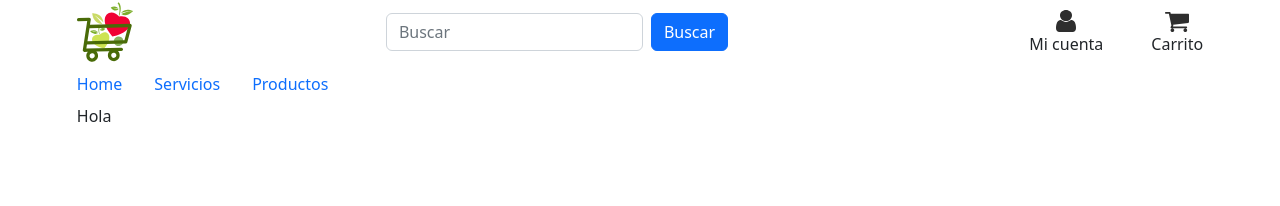
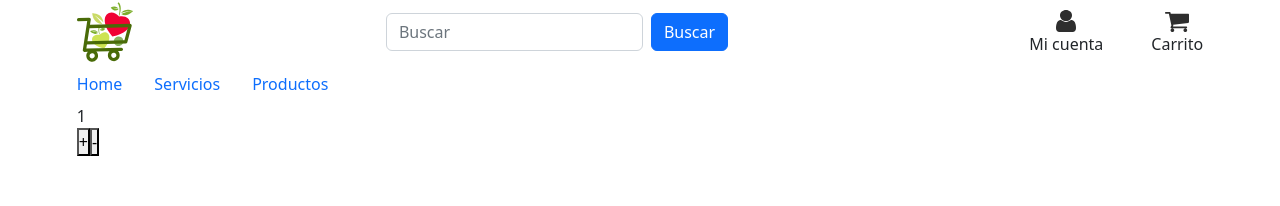
Before and after one commit to FacundoSosa/open-fresh, a React (Create React App) app: page / in a window 1280 px wide. Shown: the top 206 px of the page. Built offline with nearby package versions, Linux system fonts and the light colour scheme.

Commit message:
desafio-04

```diff
--- a/src/App.js
+++ b/src/App.js
@@ -1,11 +1,14 @@
 
 import './App.css';
-import Header from "./componentes/Header/Header.jsx"
+import Header from "./componentes/Header/Header/Header.jsx"
+import { Item } from './componentes/Item/Item/Item';
+
 
 function App() {
   return (
     <div>
       <Header />
+      <Item />
     </div>
   );
 }
--- a/src/componentes/Header/CartWidget/CartWidget.jsx
+++ b/src/componentes/Header/CartWidget/CartWidget.jsx
@@ -1,5 +1,5 @@
 import React from 'react';
-import "../Header.css";
+import "../Header/Header.css";
 import carrito from "../../../assets/carrito.svg";
 
 const CartWidget = () => {
--- a/src/componentes/Header/Header.jsx
+++ b/src/componentes/Header/Header/Header.jsx
@@ -1,9 +1,9 @@
 import React from 'react';
-import Navegador from './Navegador/Navegador.jsx';
-import CartWidget from './CartWidget/CartWidget.jsx';
-import MiCuenta from './MiCuenta/MiCuenta.jsx';
-import ItemListContainer from './ItemListContainer/ItemListContainer.jsx';
-import logo from "../../assets/logo.svg"
+import Navegador from '../Navegador/Navegador.jsx';
+import CartWidget from '../CartWidget/CartWidget.jsx';
+import MiCuenta from '../MiCuenta/MiCuenta.jsx';
+import logo from "../../../assets/logo.svg"
+
 
 const Header = () => {
   return (
@@ -23,7 +23,6 @@ const Header = () => {
         </div>
 
         <Navegador />
-        <ItemListContainer saludo="Hola"/>
     </div>
   )
 }
--- a/src/componentes/Header/ItemListContainer/ItemListContainer.jsx
+++ /dev/null
@@ -1,9 +0,0 @@
-import React from 'react';
-
-const ItemListContainer = ({saludo}) => {
-  return (
-    <div>{saludo}</div>
-  )
-}
-
-export default ItemListContainer;
--- a/src/componentes/Header/MiCuenta/MiCuenta.jsx
+++ b/src/componentes/Header/MiCuenta/MiCuenta.jsx
@@ -1,5 +1,5 @@
 import React from 'react';
-import "../Header.css";
+import "../Header/Header.jsx";
 import cuenta from "../../../assets/cuenta.svg"
 
 const MiCuenta = () => {
--- a/src/componentes/Header/Navegador/Navegador.jsx
+++ b/src/componentes/Header/Navegador/Navegador.jsx
@@ -1,5 +1,6 @@
 import React from "react";
-import "../Header.css";
+import "../Header/Header.css";
+
 
 const Navegador = () => {
     return (
--- /dev/null
+++ b/src/componentes/Item/Item/Item.jsx
@@ -0,0 +1,10 @@
+import React from 'react'
+import ItemCount from '../ItemCount/ItemCount'
+
+export const Item = () => {
+  return (
+    <div>
+        <ItemCount/>
+    </div>
+  )
+}
--- /dev/null
+++ b/src/componentes/Item/ItemCount/ItemCount.jsx
@@ -0,0 +1,31 @@
+import React from 'react';
+import { useState } from 'react';
+import ItemListContainer from '../ItemListContainer/ItemListContainer';
+
+
+const ItemCount = () => {
+    const [cantidad, setCantidad] = useState(1);
+    const aumentarCantidad = () => {
+        setCantidad(cantidad + 1);
+    }
+    const disminuirCantidad = () => {
+        if (cantidad < 2) {
+            cantidad = 1;
+        }
+        setCantidad(cantidad - 1);
+
+
+    }
+
+
+
+    return (
+        <div>
+            <ItemListContainer cantidad={cantidad}/>
+            <button onClick={aumentarCantidad}>+</button>
+            <button onClick={disminuirCantidad}>-</button>
+        </div>
+    )
+}
+
+export default ItemCount;
--- /dev/null
+++ b/src/componentes/Item/ItemListContainer/ItemListContainer.jsx
@@ -0,0 +1,10 @@
+import React from 'react';
+import ItemCount from '../ItemCount/ItemCount';
+
+const ItemListContainer = ({cantidad}) => {
+  return (
+    <div>{cantidad}</div>
+  )
+}
+
+export default ItemListContainer;
```
Also changed, not shown: src/componentes/Header/Header/Header.css (renamed from src/componentes/Header/Header.css).
